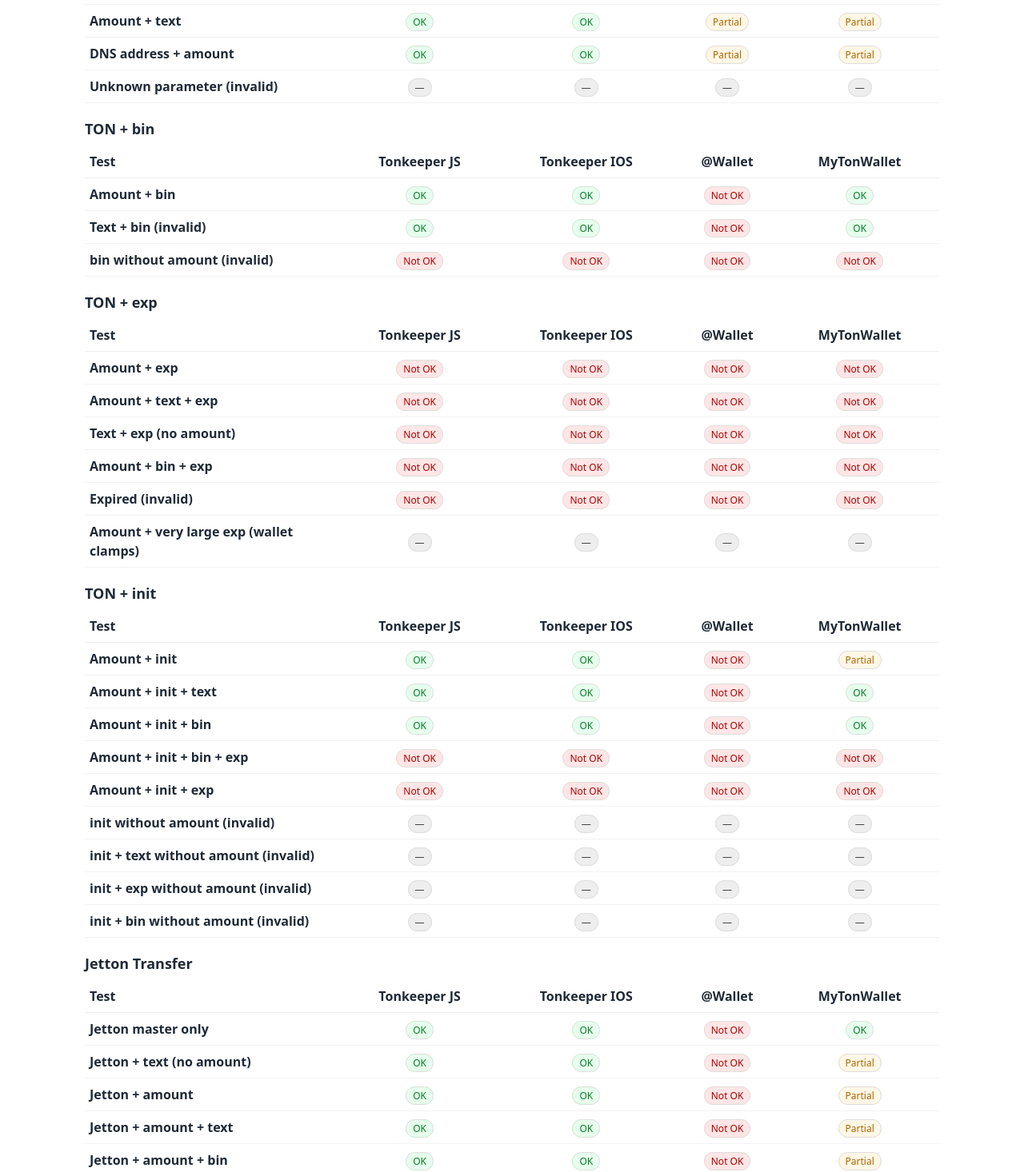
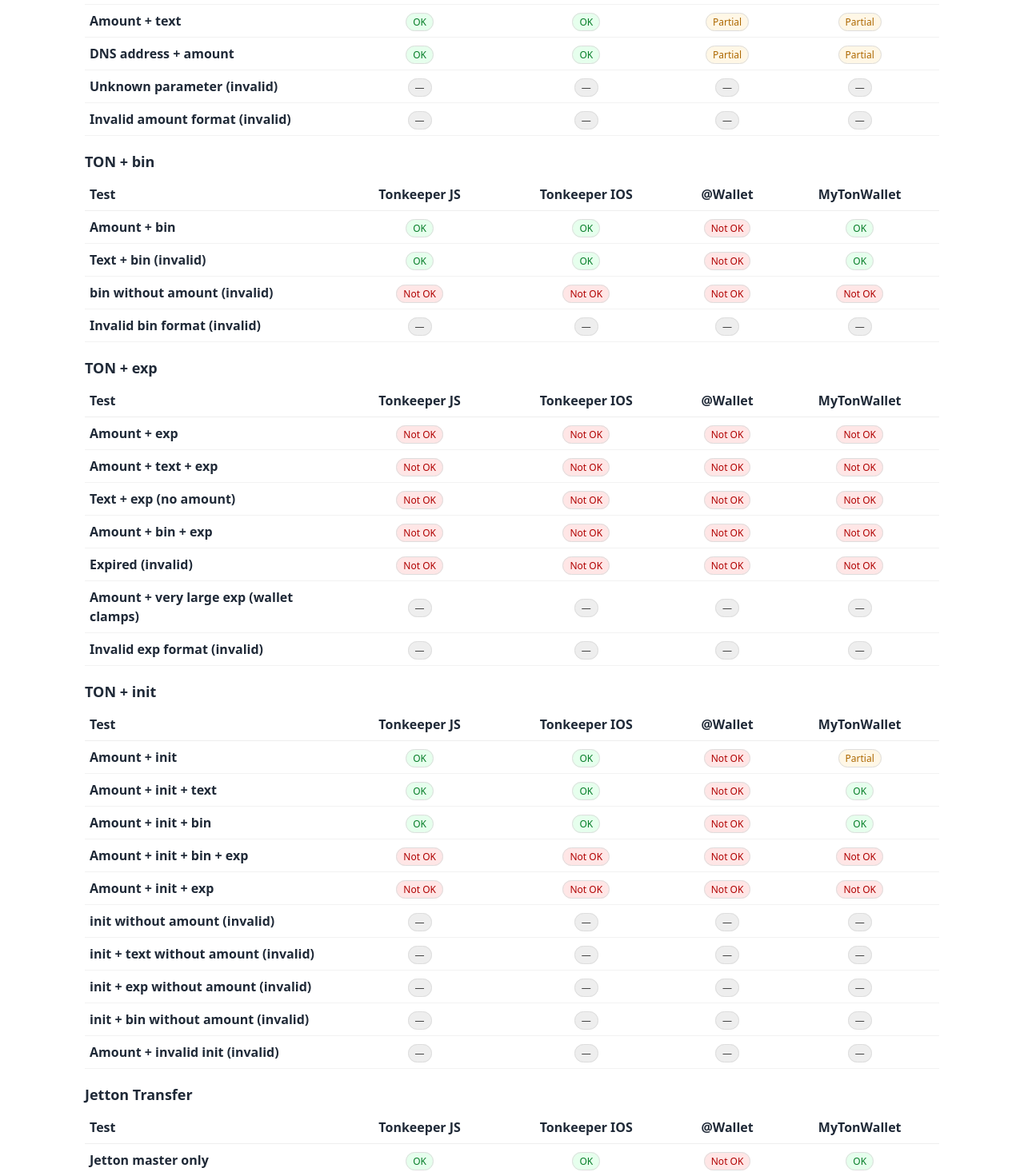
Before and after one commit to mois-ilya/ton-wallet-deeplinks, a React (Vite) app in the folder app/: page /#/ in a window 1280 px wide. Shown: the part 747-2213 px from the top of the page at 80% size. Built offline with nearby package versions, Linux system fonts and the light colour scheme; the HTML template or start-up script is replaced by a standard one.

Commit message:
new negative tests

```diff
--- a/app/src/components/TestCard.tsx
+++ b/app/src/components/TestCard.tsx
@@ -32,8 +32,8 @@
     return processedLink;
   }, [item.linkTemplate, prefix, address, bin, dns, init, expValue]);
 
-  const requiresInit = item.linkTemplate.includes('{INIT}') || item.linkTemplate.includes('init=');
-  const disabled = requiresInit && !initValid;
+  const usesInitPlaceholder = item.linkTemplate.includes('{INIT}');
+  const disabled = usesInitPlaceholder && !initValid;
 
   // Expiration helpers
   const hasExp = item.linkTemplate.includes('{EXP}') || item.linkTemplate.includes('exp=');
--- a/app/tests.json
+++ b/app/tests.json
@@ -8,7 +8,8 @@
       { "id": "ton-amount", "title": "Amount", "expected": "Confirmation screen showing amount; no comment.", "linkTemplate": "{PREFIX}transfer/{ADDRESS}?amount=1" },
       { "id": "ton-amount-text", "title": "Amount + text", "expected": "Confirmation screen showing amount and comment.", "linkTemplate": "{PREFIX}transfer/{ADDRESS}?amount=1&text=test" },
       { "id": "ton-dns-amount", "title": "DNS address + amount", "expected": "Confirmation screen showing amount; DNS resolved.", "linkTemplate": "{PREFIX}transfer/subbotin.ton?amount=1" },
-      { "id": "ton-unknown-param-invalid", "title": "Unknown parameter (invalid)", "expected": "Expected: Reject. Any parameters not defined by the standard must cause an error.", "expectedReject": true, "linkTemplate": "{PREFIX}transfer/{ADDRESS}?amount=1&unknown=1" }
+      { "id": "ton-unknown-param-invalid", "title": "Unknown parameter (invalid)", "expected": "Expected: Reject. Any parameters not defined by the standard must cause an error.", "expectedReject": true, "linkTemplate": "{PREFIX}transfer/{ADDRESS}?amount=1&unknown=1" },
+      { "id": "ton-amount-invalid-format", "title": "Invalid amount format (invalid)", "expected": "Expected: Reject. amount must be a valid decimal number.", "expectedReject": true, "linkTemplate": "{PREFIX}transfer/{ADDRESS}?amount=1,0a+&text=test" }
     ]
   },
   {
@@ -17,7 +18,8 @@
     "items": [
       { "id": "ton-amount-bin", "title": "Amount + bin", "expected": "Confirmation screen showing amount; includes binary payload (bin); text 'bin' (default bin).", "linkTemplate": "{PREFIX}transfer/{ADDRESS}?amount=1&bin={BIN}" },
       { "id": "ton-text-bin-invalid", "title": "Text + bin (invalid)", "expected": "Expected: Reject. text and bin are mutually exclusive.", "expectedReject": true, "linkTemplate": "{PREFIX}transfer/{ADDRESS}?amount=1&text=test&bin=te6ccgEBAQEANwAAaV0r640BleSq4Ql3m5OrdlSApYTNRMdDGUFXwTpwZ1oe1G8cPlS_Zym8CwoAdO4mWSned-Fg" },
-      { "id": "ton-bin-no-amount-invalid", "title": "bin without amount (invalid)", "expected": "Expected: Reject. bin requires amount.", "expectedReject": true, "linkTemplate": "{PREFIX}transfer/{ADDRESS}?bin=te6ccgEBAQEANwAAaV0r640BleSq4Ql3m5OrdlSApYTNRMdDGUFXwTpwZ1oe1G8cPlS_Zym8CwoAdO4mWSned-Fg" }
+      { "id": "ton-bin-no-amount-invalid", "title": "bin without amount (invalid)", "expected": "Expected: Reject. bin requires amount.", "expectedReject": true, "linkTemplate": "{PREFIX}transfer/{ADDRESS}?bin=te6ccgEBAQEANwAAaV0r640BleSq4Ql3m5OrdlSApYTNRMdDGUFXwTpwZ1oe1G8cPlS_Zym8CwoAdO4mWSned-Fg" },
+      { "id": "ton-bin-invalid-format", "title": "Invalid bin format (invalid)", "expected": "Expected: Reject. bin must be valid base64url.", "expectedReject": true, "linkTemplate": "{PREFIX}transfer/{ADDRESS}?amount=1&bin=not-a-boc" }
     ]
   },
   {
@@ -29,7 +31,8 @@
       { "id": "ton-text-exp", "title": "Text + exp (no amount)", "expected": "Expected: Reject. exp requires amount.", "expectedReject": true, "linkTemplate": "{PREFIX}transfer/{ADDRESS}?text=test&exp={EXP}" },
       { "id": "ton-amount-bin-exp", "title": "Amount + bin + exp", "expected": "Confirmation screen showing amount; includes binary payload (bin); text 'bin' (default bin); valid until exp; after expiration wallet rejects.", "linkTemplate": "{PREFIX}transfer/{ADDRESS}?amount=1&bin={BIN}&exp={EXP}" },
       { "id": "ton-expired", "title": "Expired (invalid)", "expected": "Expected: Reject. Current time > exp.", "expectedReject": true, "linkTemplate": "{PREFIX}transfer/{ADDRESS}?amount=1&exp=174000000" },
-      { "id": "ton-amount-big-exp", "title": "Amount + very large exp (wallet clamps)", "expected": "Wallet should send with its default TTL (e.g., ~5 minutes) even though exp is far in the future.", "linkTemplate": "{PREFIX}transfer/{ADDRESS}?amount=1&exp=9999999999" }
+      { "id": "ton-amount-big-exp", "title": "Amount + very large exp (wallet clamps)", "expected": "Wallet should send with its default TTL (e.g., ~5 minutes) even though exp is far in the future.", "linkTemplate": "{PREFIX}transfer/{ADDRESS}?amount=1&exp=9999999999" },
+      { "id": "ton-exp-invalid-format", "title": "Invalid exp format (invalid)", "expected": "Expected: Reject. exp must be a UNIX timestamp in seconds.", "expectedReject": true, "linkTemplate": "{PREFIX}transfer/{ADDRESS}?amount=1&exp=12ab-" }
     ]
   },
   {
@@ -44,7 +47,8 @@
       { "id": "ton-init-no-amount-invalid", "title": "init without amount (invalid)", "expected": "Expected: Reject. init requires amount.", "expectedReject": true, "linkTemplate": "{PREFIX}transfer/{ADDRESS}?init={INIT}" },
       { "id": "ton-init-text-no-amount-invalid", "title": "init + text without amount (invalid)", "expected": "Expected: Reject. init requires amount.", "expectedReject": true, "linkTemplate": "{PREFIX}transfer/{ADDRESS}?init={INIT}&text=test" },
       { "id": "ton-init-exp-no-amount-invalid", "title": "init + exp without amount (invalid)", "expected": "Expected: Reject. exp requires amount; init requires amount.", "expectedReject": true, "linkTemplate": "{PREFIX}transfer/{ADDRESS}?init={INIT}&exp=1796015245" },
-      { "id": "ton-init-bin-no-amount-invalid", "title": "init + bin without amount (invalid)", "expected": "Expected: Reject. bin requires amount; init requires amount.", "expectedReject": true, "linkTemplate": "{PREFIX}transfer/{ADDRESS}?init={INIT}&bin={BIN}" }
+      { "id": "ton-init-bin-no-amount-invalid", "title": "init + bin without amount (invalid)", "expected": "Expected: Reject. bin requires amount; init requires amount.", "expectedReject": true, "linkTemplate": "{PREFIX}transfer/{ADDRESS}?init={INIT}&bin={BIN}" },
+      { "id": "ton-amount-init-invalid-init", "title": "Amount + invalid init (invalid)", "expected": "Expected: Reject. init is not a valid BOC.", "expectedReject": true, "linkTemplate": "{PREFIX}transfer/{ADDRESS}?amount=1&init=not-a-boc" }
     ]
   },
   {
@@ -65,7 +69,8 @@
       { "id": "jetton-dns-amount", "title": "Jetton + DNS address + amount", "expected": "Confirmation screen showing jetton amount; DNS resolved.", "linkTemplate": "{PREFIX}transfer/subbotin.ton?amount=1&jetton=EQCxE6mUtQJKFnGfaROTKOt1lZbDiiX1kCixRv7Nw2Id_sDs" },
       { "id": "jetton-amount-init-invalid", "title": "Jetton + amount + init (invalid)", "expected": "Expected: Reject. StateInit is not allowed for jetton transfers.", "expectedReject": true, "linkTemplate": "{PREFIX}transfer/{ADDRESS}?amount=1&jetton=EQCxE6mUtQJKFnGfaROTKOt1lZbDiiX1kCixRv7Nw2Id_sDs&init={INIT}" },
       { "id": "jetton-amount-bin-exp", "title": "Jetton + amount + bin + exp", "expected": "Confirmation screen showing jetton amount; includes binary payload (bin); text 'bin' (default bin); valid until exp; after expiration wallet rejects.", "linkTemplate": "{PREFIX}transfer/{ADDRESS}?amount=1&jetton=EQCxE6mUtQJKFnGfaROTKOt1lZbDiiX1kCixRv7Nw2Id_sDs&bin={BIN}&exp={EXP}" },
-      { "id": "jetton-unknown-param-invalid", "title": "Unknown parameter (invalid)", "expected": "Expected: Reject. Any parameters not defined by the standard must cause an error.", "expectedReject": true, "linkTemplate": "{PREFIX}transfer/{ADDRESS}?amount=1&jetton=EQCxE6mUtQJKFnGfaROTKOt1lZbDiiX1kCixRv7Nw2Id_sDs&unknown=1" }
+      { "id": "jetton-unknown-param-invalid", "title": "Unknown parameter (invalid)", "expected": "Expected: Reject. Any parameters not defined by the standard must cause an error.", "expectedReject": true, "linkTemplate": "{PREFIX}transfer/{ADDRESS}?amount=1&jetton=EQCxE6mUtQJKFnGfaROTKOt1lZbDiiX1kCixRv7Nw2Id_sDs&unknown=1" },
+      { "id": "jetton-invalid-address", "title": "Jetton + invalid jetton master (invalid)", "expected": "Expected: Reject. jetton must be a valid address.", "expectedReject": true, "linkTemplate": "{PREFIX}transfer/{ADDRESS}?amount=1&jetton=NOT_AN_ADDRESS" }
     ]
   },
   {
```
